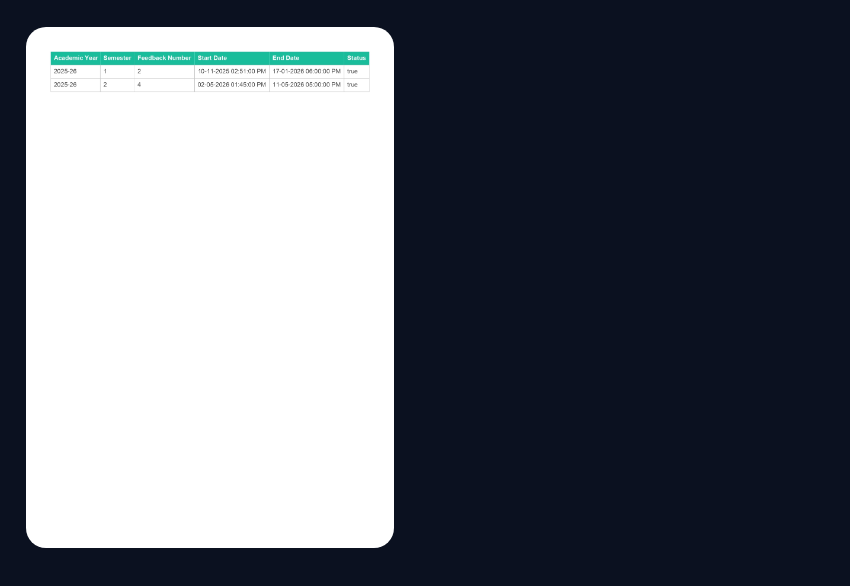
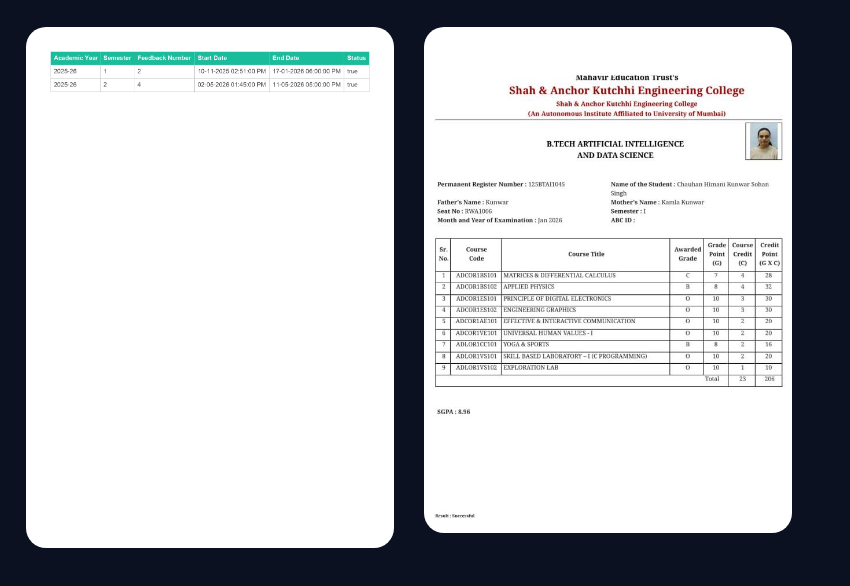
Before and after one commit to himanichauhan25/portfolio, a plain HTML site: page certificates.html in a window 1280 px wide. Shown: the part 522-1108 px from the top of the page, 430-1280 px from the left. Drawn offline with Linux system fonts and the light colour scheme.

Commit message:
Update certificates.html

```diff
--- a/certificates.html
+++ b/certificates.html
@@ -73,6 +73,8 @@
 
 <img src="certificate5.jpg">
 
+<img src="certificate6.jpg">
+
 </div>
 
 </body>
```
